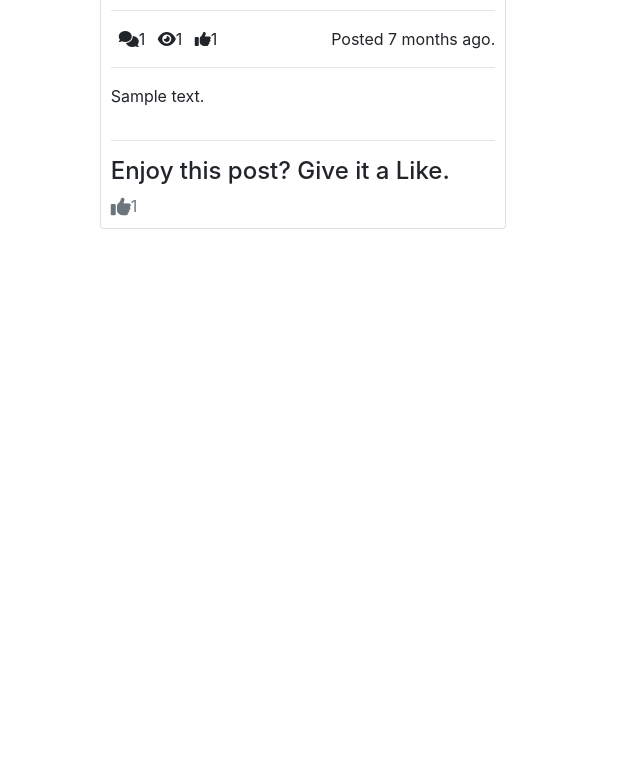
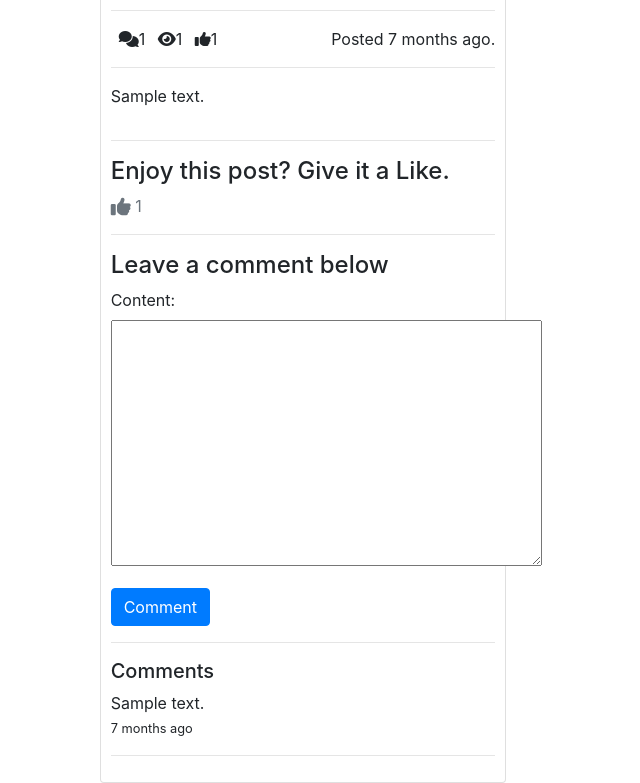
Before and after one commit to fl4viooliveira/blog_django, a Django app: a page that uses templates/posts/post_detail.html in a window 1280 px wide. Shown: the part 441-1224 px from the top of the page, without its empty margins (337-977 px from the left). Before the commit the page ends 670 px from the top, so only its background shows below. Run offline with Django 3.2, Linux system fonts and the light colour scheme; a user stored in the database is signed in; tables that the repository leaves empty hold one stand-in row (values such as "Sample post"); grey boxes marked "Sample" are stand-in pictures; some libraries are stand-ins or nearby versions.

Commit message:
creating comments

```diff
--- a/posts/forms.py
+++ b/posts/forms.py
@@ -1,8 +1,13 @@
 from django import forms
-from .models import Post
+from .models import Post, Comment
 
 
 class PostForm(forms.ModelForm):
     class Meta:
         model = Post
         fields = ('__all__')
+
+class CommentForm(forms.ModelForm):
+    class Meta:
+        model = Comment
+        fields = ('content', )
--- a/posts/models.py
+++ b/posts/models.py
@@ -33,6 +33,11 @@ class Post(models.Model):
         })
 
     @property
+    def comments(self):
+         return self.comment_set.all()
+
+
+    @property
     def get_comment_count(self):
         return self.comment_set.all().count()
 
@@ -52,7 +57,7 @@ class Comment(models.Model):
     content = models.TextField()
 
     def __str__(self):
-        return self.user.usename
+        return self.user.username
 
 
 class PostView(models.Model):
@@ -61,7 +66,7 @@ class PostView(models.Model):
     timestamp = models.DateTimeField(auto_now_add=True)
 
     def __str__(self):
-        return self.user.usename
+        return self.user.username
 
 
 class Like(models.Model):
@@ -69,4 +74,4 @@ class Like(models.Model):
     post = models.ForeignKey(Post, on_delete=models.CASCADE)
 
     def __str__(self):
-        return self.user.usename
+        return self.user.username
--- a/posts/views.py
+++ b/posts/views.py
@@ -1,13 +1,31 @@
 from django.shortcuts import render, get_object_or_404, redirect
 from django.views.generic import ListView, DetailView, CreateView, UpdateView, DeleteView
 from .models import Post, PostView, Like, Comment
-from .forms import PostForm
+from .forms import PostForm, CommentForm
 
 class PostListView(ListView):
     model = Post
 
 class PostDetailView(DetailView):
     model = Post
+
+    def post(self, *args, **kwargs):
+        form = CommentForm(self.request.POST)
+        if form.is_valid():
+            post = self.get_object()
+            comment = form.instance
+            comment.user = self.request.user
+            comment.post = post
+            comment.save()
+            return redirect("detail", slug=post.slug)
+
+    def get_context_data(self, **kwargs):
+        context = super().get_context_data(**kwargs)
+        context.update({
+            'form': CommentForm()
+        })
+        return context
+
 
     def get_object(self, **kwargs):
         object = super().get_object(**kwargs)
--- a/templates/posts/post_detail.html
+++ b/templates/posts/post_detail.html
@@ -22,7 +22,31 @@
                 <div>
                 <h4>Enjoy this post? Give it a Like.</h4>
                 <a class="text-muted" href="{{ object.get_like_url }}">
-                <i class="fas fa-thumbs-up fa-lg"></i>{{ object.get_like_count }}</a>
+                <i class="fas fa-thumbs-up fa-lg"></i>
+                {{ object.get_like_count }}
+                </a>
+                <hr/>
+                {% if request.user.is_authenticated  %}
+                        <h4>Leave a comment below</h4>
+                        <form method="POST">
+                                {% csrf_token %}
+                                {{ form.as_p }}
+                                <button class='btn btn-primary' type="submit">Comment</button>
+                        </form>
+                        <hr/>
+                        <h5>Comments</h5>
+                        {% for comment in object.comments %}
+                                <div>
+                                        <p>{{ comment.content }}
+                                        <br/>
+                                        <small>{{ comment.timestamp|timesince }} ago</small>
+                                        </p>
+                                </div>
+                                <hr/>
+                        {% endfor %}
+                {% else %}
+                <a href="{% url 'account_login' %}" class="btn btn-primary btn-block">Login to comment</a>
+                {% endif %}
                 </div>
 
         </div>
```
